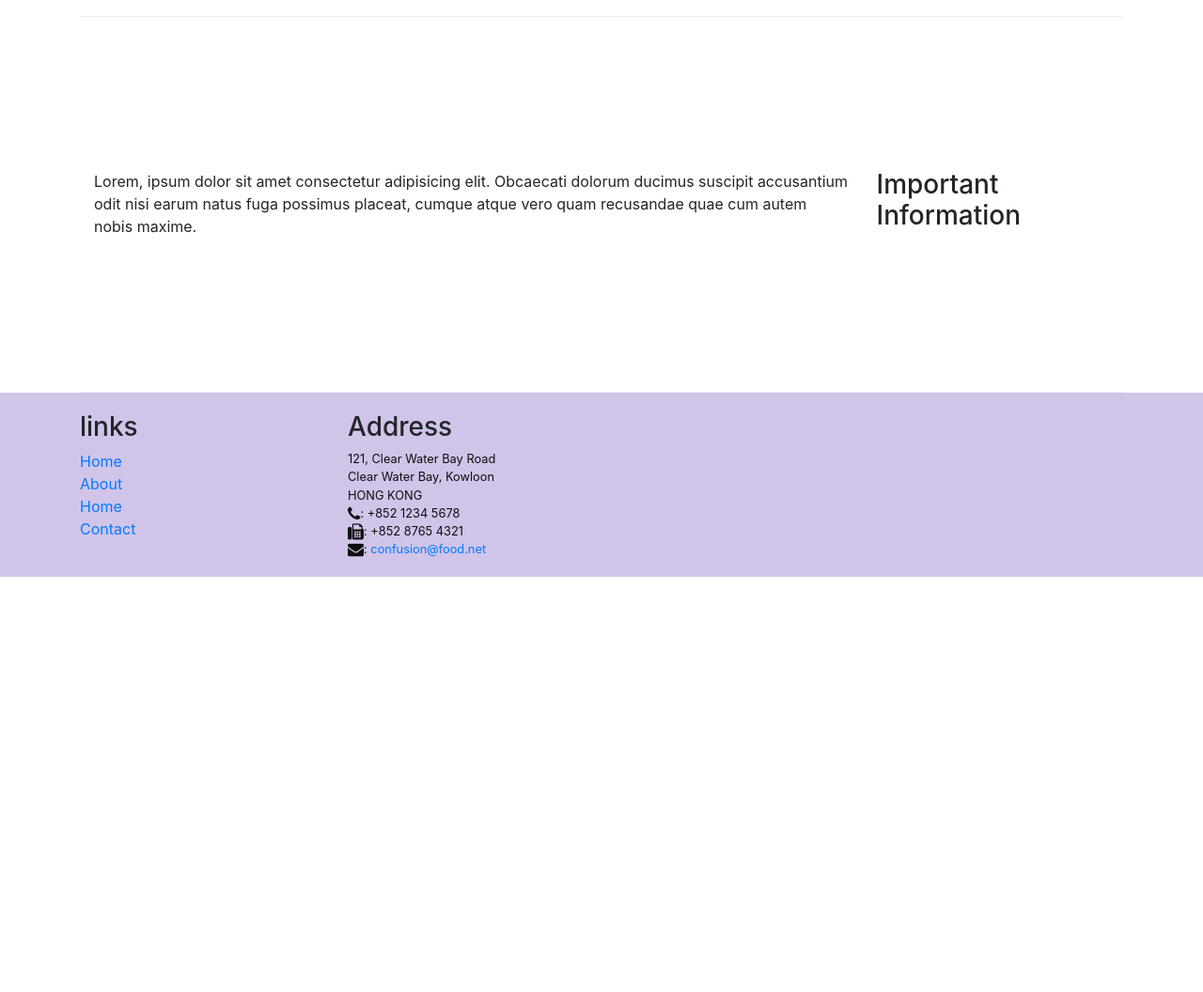
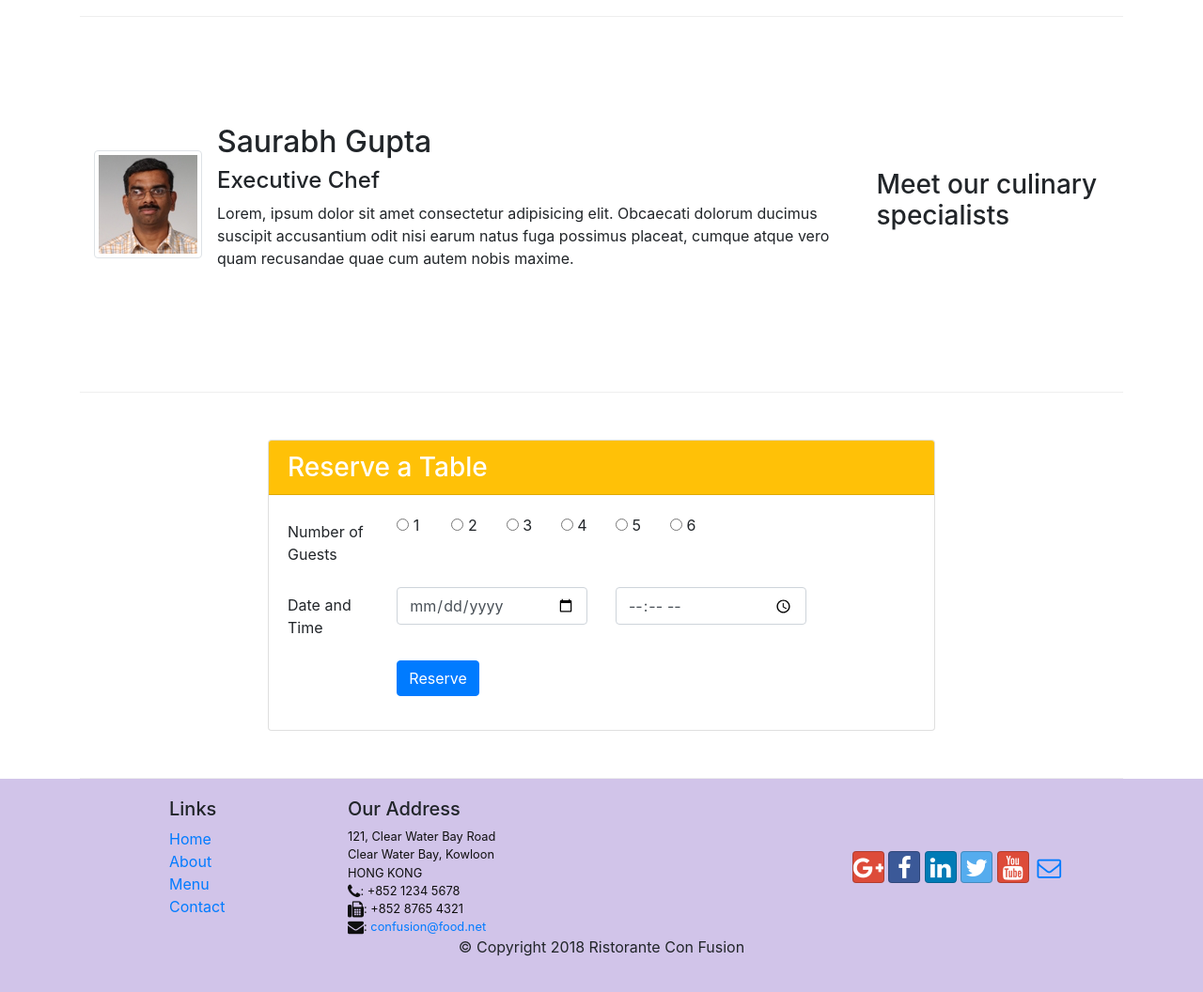
Before and after one commit to let-me-code/git-test, a website: page index.html in a window 1280 px wide. Shown: the part 1120-2176 px from the top of the page at 94% size. Before the commit the page ends 1734 px from the top, so only its background shows below. Drawn offline with nearby package versions, Linux system fonts and the light colour scheme.

Commit message:
Assignment 2, Icons, Forms

```diff
--- a/index.html
+++ b/index.html
@@ -23,7 +23,7 @@
 
 
         </button>
-        <a href="#" class="navbar-brand">Dominoes</a>
+        <a href="index.html" class="navbar-brand"><img src="img/logo.png" height="30" width="41"></a>
         <div class="collapse navbar-collapse" id="Navbar">
             <ul class="navbar-nav mr-auto">
                 <li class="nav-item active"><a href="#" class="nav-link"> <span class="fa fa-home fa-lg"></span> Home</a></li>
@@ -40,17 +40,25 @@
     <header class="jumbotron">
       <div class="container">
         <div class="row row-header">
-          <div class="col-12 col-sm-8">
+          <div class="col-12 col-sm-6">
             <h3>Welcome to my new website</h3>
             <p class="lead">We take inspiration from the World's best cuisines, and create a unique fusion experience. Our lipsmacking creations will tickle your culinary senses!</p>
           </div>
+          <div class="col-12 col-sm-3 align-self-center">
+            <img src="img/logo.png" alt="" class="img-fluid">
+          </div>
+          <div class="col-12 col-sm-3 align-self-center">
+              <a href="#reserve" >  <button  class="btn-sm btn-warning" >Reserve Table</button></a>
+
+          </div>
+
         </div>
       </div>
     </header>
 
     <!-- ! USELESS TRYING
     TODO: SYncing git and bit
-
+    !github and bitbucker
     div class="container">
       <div class="row">
         <div class="col-sm">
@@ -80,55 +88,155 @@
     <div class="container">
       <div class="row row-content align-items-center">
         <div class="col-12 col-sm-4 order-sm-last col-md-3">
-          <h3>Introduction</h3>
+          <h3> Our Lipsmacking pizza</h3>
         </div>
         <div class="col col-sm order-sm-first col-md">
-          Lorem, ipsum dolor sit amet consectetur adipisicing elit. Obcaecati
+          <div class="media">
+            <img src="img/uthappizza.png" alt="Pizza" class="d-flex mr-3 img-thumbnail align-self-center">
+          <div class="media-body">
+
+              <h2 class="mt-0">UthaPizza <span class="badge badge-danger">HOT</span> <span class="badge badge-pill badge-secondary">50 Rs</span></h2>
+
+
+               <p class="d-none d-sm-block" > Lorem, ipsum dolor sit amet consectetur adipisicing elit. Obcaecati
                 dolorum ducimus suscipit accusantium odit nisi earum natus fuga
                 possimus placeat, cumque atque vero quam recusandae quae cum autem
-          nobis maxime.
+                nobis maxime.</p>
               </div>
+          </div>
+
+          </div>
+
       </div>
 
       <div class="row row-content align-items-center">
         <div class="col-12 col-sm-4 col-md-3">
-          <h3>Important Information</h3>
+          <h3>This Month's Promotion</h3>
         </div>
         <div class="col col-sm col-md">
-          Lorem, ipsum dolor sit amet consectetur adipisicing elit. Obcaecati
+          <div class="media">
+
+            <div class="media-boody">
+                <h2 class="mt-0"> Weekend Grand Buffet <span class="badge badge-danger">NEW</span></h2>
+
+                <p class="d-none d-sm-block">Lorem, ipsum dolor sit amet consectetur adipisicing elit. Obcaecati
                 dolorum ducimus suscipit accusantium odit nisi earum natus fuga
                 possimus placeat, cumque atque vero quam recusandae quae cum autem
-          nobis maxime.
+                nobis maxime. </p>
+
+            </div>
+            <img src="img/buffet.png" class="d-flex ml-3 img-thumbnail align-self-center" alt="Buffet">
+          </div>
+
+
         </div>
       </div>
       <div class="row row-content align-items-center">
         <div class="col-12 col-sm-4 order-sm-last col-md-3">
-          <h3>Important Information</h3>
+          <h3>Meet our culinary specialists</h3>
         </div>
         <div class="col col-sm order-sm-first col-md">
-          Lorem, ipsum dolor sit amet consectetur adipisicing elit. Obcaecati
+          <div class="media">
+            <img src="img/alberto.png" class="d-flex mr-3 img-thumbnail align-self-center">
+            <div class="media-body">
+              <h2>Saurabh Gupta</h2>
+              <h4>Executive Chef</h4>
+              <p class="d-none d-sm-block">Lorem, ipsum dolor sit amet consectetur adipisicing elit. Obcaecati
               dolorum ducimus suscipit accusantium odit nisi earum natus fuga
               possimus placeat, cumque atque vero quam recusandae quae cum autem
-          nobis maxime.
+              nobis maxime.</p>
+            </div>
+          </div>
+
+        </div>
+      </div>
+
+      <div class="row row-content align-center">
+    <div class=" offset-md-2 col-12 col-sm-8 ">
+      <div class="card" >
+          <h3 class="card-header bg-warning text-white" > Reserve a Table</h3>
+          <div class="card-body">
+
+              <form id="reserve">
+                  <div class="form-group row">
+                    <label for="firstname" class="col-12 col-sm-2 col-form-label">Number of Guests</label>
+
+                    <div class=" col-12 col-sm-1">
+                        <input type="radio" name="options" id="option1" autocomplete="off" > 1
+                    </div>
+                    <div class="col-12 col-sm-1">
+                        <input type="radio" name="options" id="option2" autocomplete="off" > 2
+                    </div>
+                    <div class="col-12 col-sm-1">
+                        <input type="radio" name="options" id="option3" autocomplete="off" > 3
+                    </div>
+                    <div class="col-12 col-sm-1">
+                        <input type="radio" name="options" id="option4" autocomplete="off" > 4
+                    </div>
+                    <div class="col-12 col-sm-1">
+                        <input type="radio" name="options" id="option5" autocomplete="off" > 5
+                    </div>
+                    <div class="col-12 col-sm-1">
+                        <input type="radio" name="options" id="option6" autocomplete="off" > 6
+                    </div>
+</div>
+    <div class="form-group row">
+                    <label for="Date and Time" class="col-12 col-md-2 col-form-label">Date and Time</label>
+                    <div class="col-12 col-md-4">
+                        <input
+                          type="date"
+                          class="form-control"
+                          id="areacode"
+                          name="areacode"
+                          placeholder="Date"
+                        />
+                      </div>
+
+                      <div class="col-12 col-md-4">
+                          <input
+                            type="time"
+                            class="form-control"
+                            id="areacode"
+                            name="Time"
+                            placeholder="Time"
+                          />
+                        </div>
+                      </div>
+                        <div class="form-group row">
+                            <div class="offset-md-2 col-md-2">
+                              <button tpye="submit" class="btn btn-primary">
+                                Reserve
+                              </button>
+                            </div>
+                          </div>
+
+                  </div>
+                  </form>
+
+              </div>
+
+
+          </div>
       </div>
 </div>
     </div>
 
+
     <footer class="footer">
         <div class="container">
-        <div class="row ">
-          <div class="col-4 col-sm-3">
-            <h3>links</h3>
+          <div class="row">
+            <div class="col-4 offset-1 col-sm-2">
+              <h5>Links</h5>
               <ul class="list-unstyled">
-              <li><a href="#">Home</a></li>
-              <li><a href="Aboutus.html">About</a></li>
-              <li><a href="#">Home</a></li>
+                <li><a href="index.html">Home</a></li>
+                <li><a href="#">About</a></li>
+                <li><a href="#">Menu</a></li>
                 <li><a href="contactus.html">Contact</a></li>
               </ul>
             </div>
-          <div class="col-7 col-5">
-            <h3>Address</h3>
-            <address class="address">
+            <div class="col-7 col-sm-5">
+              <h5>Our Address</h5>
+              <address>
                 121, Clear Water Bay Road<br />
                 Clear Water Bay, Kowloon<br />
                 HONG KONG<br />
@@ -136,7 +244,21 @@
               <i class="fa fa-fax fa-lg"></i>: +852 8765 4321<br />
                 <i class="fa fa-envelope fa-lg"></i>: <a href="mailto:confusion@food.net">confusion@food.net</a>
               </address>
-            </address>
+            </div>
+            <div class="col-12 col-sm-4 align-self-center">
+              <div class="text-center">
+                <a class="btn btn-social-icon btn-google" href="http://gmail.com"><i class="fa fa-google-plus"></i></a>
+                <a class="btn btn-social-icon btn-facebook" href="http://www.facebook.com/profile.php?id="><i class="fa fa-facebook fa-lg"></i></a>
+                <a class="btn btn-social-icon btn-linkedin" href="http://www.linkedin.com/in/"><i class="fa fa-linkedin fa-lg"></i></a>
+                <a class="btn btn-social-icon btn-twitter"  href="http://twitter.com/"><i class="fa fa-twitter fa-lg"></i></a>
+                <a class="btn btn-social-icon btn-google"  href="http://youtube.com/"><i class="fa fa-youtube fa-lg"></i></a>
+                <a  class="btn btn-social-icon" href="mailto:"><i class="fa fa-envelope-o fa-lg"></i></a>
+              </div>
+            </div>
+          </div>
+          <div class="row justify-content-center">
+            <div class="col-auto">
+              <p>© Copyright 2018 Ristorante Con Fusion</p>
             </div>
           </div>
         </div>
```
Also changed, not shown: Aboutus.html (+1 -1 lines), contactus.html (+3 -1 lines), img/alberto.png (added), img/buffet.png (added), img/logo.png (added), img/uthappizza.png (added). Lines whose indentation alone changed are shown as unchanged.
